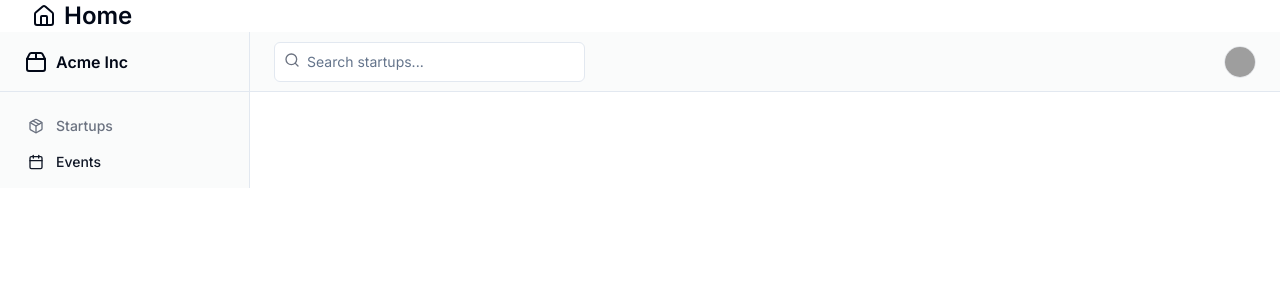
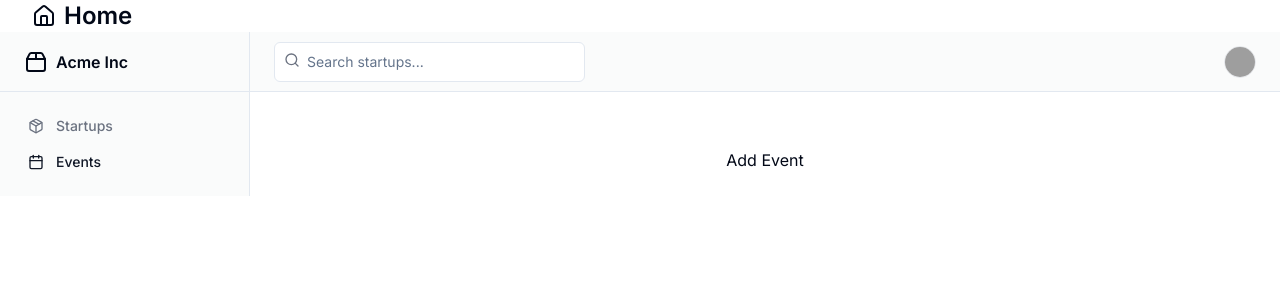
Before and after one commit to sushantn16/start-fellowship, a Next.js app: page /events in a window 1280 px wide. Shown: the top 300 px of the page. Built offline with nearby package versions, Linux system fonts and the light colour scheme; grey boxes are pictures that could not be loaded.

Commit message:
event trigger

```diff
--- a/src/app/events/page.tsx
+++ b/src/app/events/page.tsx
@@ -61,7 +61,7 @@ export default function Event() {
                     </div>
                     <Dialog open={isDialogOpen} onOpenChange={onDialogChange}>
                         <DialogTrigger>
-                            {/* Trigger for opening the dialog */}
+                            Add Event
                         </DialogTrigger>
                         <DialogContent>
                             <DialogHeader>
```
